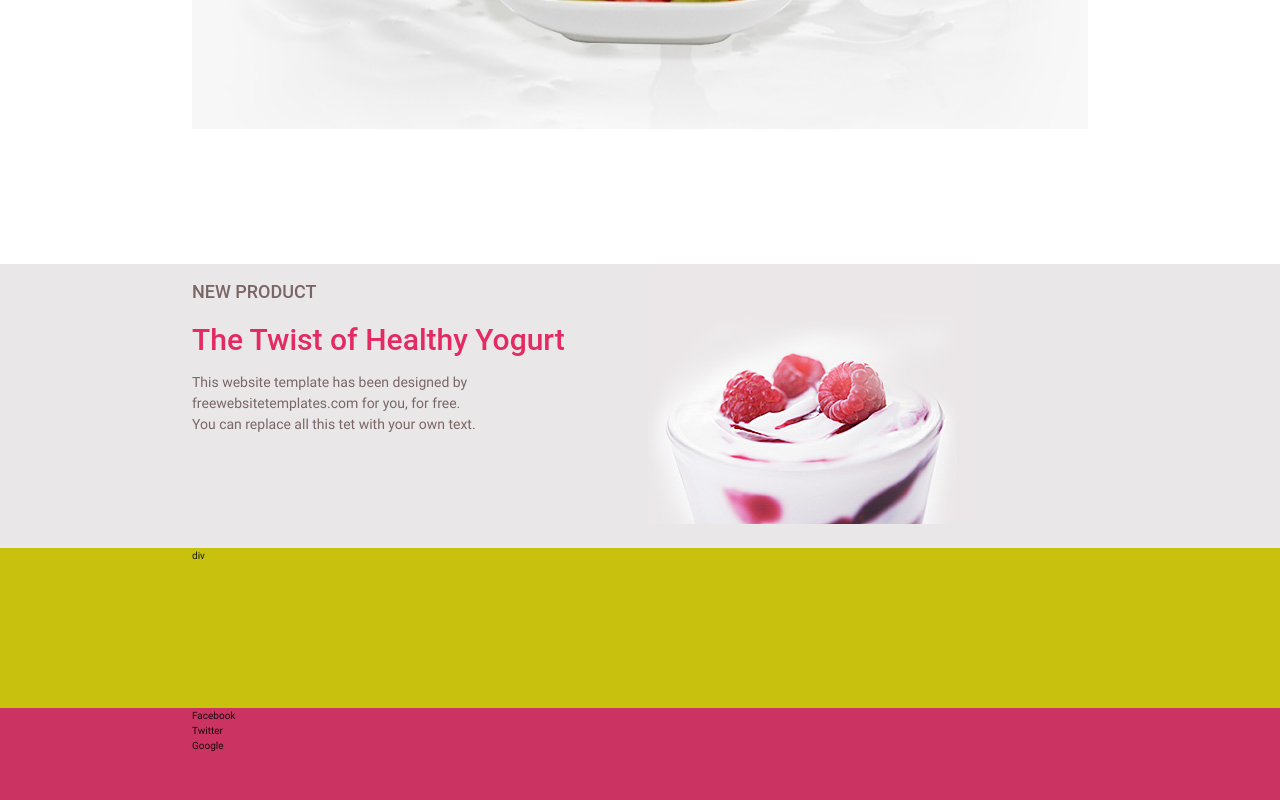
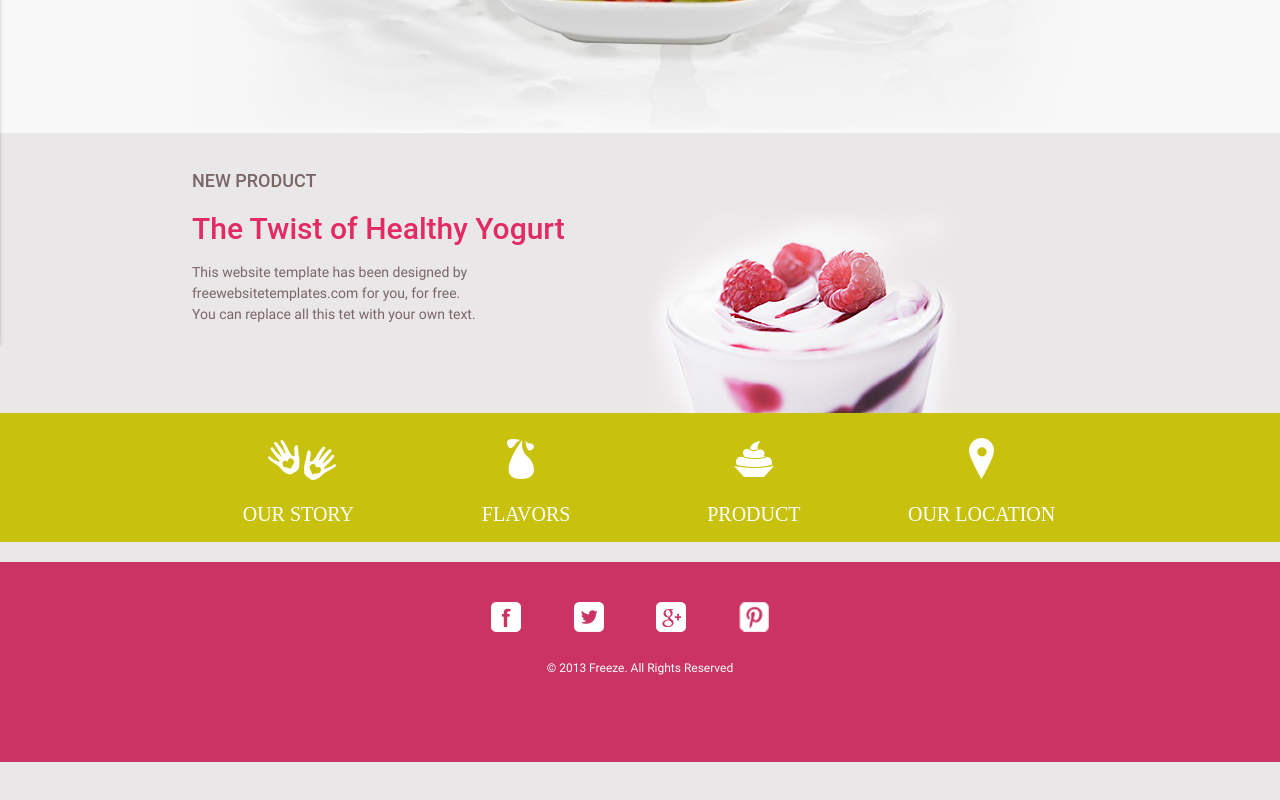
Before and after one commit to claytonmc1/frozenyogurt, a plain HTML site: page index.html in a window 1280 px wide. Shown: the part 516-1316 px from the top of the page. After the commit the page ends 1278 px from the top, so only its background shows below. Drawn offline with Linux system fonts and the light colour scheme.

Commit message:
Finalização

```diff
--- a/index.html
+++ b/index.html
@@ -27,6 +27,18 @@
                     <li><a href="">contact</a></li>
                   </ul>
                 </nav>
+
+
+                <!--  -->
+                 <ul id="slide-out" class="side-nav">
+                  <li><a href=""><span class="menu-featured">home</span></a></li>
+                  <li><a href="">about</a></li>
+                  <li><a href="">blog</a></li>
+                  <li><a href="">contact</a></li>
+                </ul>
+                <a href="#" data-activates="slide-out" class="button-collapse"><img src="images/mobile/mobile-menu.png" alt=""> </a>
+
+                <!--  -->
               </div>
             </div>
           </header>
@@ -36,10 +48,8 @@
               <div class="container">
                 <div class="row">
                   <figure class="banner-image col s12">
-                    <div class="banner-floating">
-                      <img src="images/bg-home.jpg" alt="Sobremesa Freeze Delight">
+                       <img class="responsive-img" src="images/bg-home.jpg" alt="Sobremesa Freeze Delight">
                       <!-- <a class="icon-banner" href="">Freeze Delight</a> -->
-                    </div>
                   </figure>
                 </div>
               </div>
@@ -67,20 +77,32 @@
 
             <section class="products-items">
               <div class="container">
-                div
+                <article class="items-list">
+                  <div class="row">
+                    <ul>
+                      <li class="col s12 m3"><a href="" class="story"></a><h1>Our Story</h1></li>
+                      <li class="col s12 m3"><a href="" class="flavors"></a><h1>Flavors</h1></li>
+                      <li class="col s12 m3"><a href="" class="product"></a><h1>Product</h1></li>
+                      <li class="col s12 m3"><a href="" class="location"></a><h1>Our Location</h1></li>
+                    </ul>
+                  </div>
+                </article>
               </div>
 
             </section>
           </main>
 
-          <footer>
-            <section class="footer-principal">
+           <footer>
+            <section class="footer-principal valign-wrapper">
               <div class="container">
-                <p>Facebook</p>
-                <p>Twitter</p>
-                <p>Google</p>
+                <div class="row center-align">
+                  <a class="facebook" href="">Facebook</a>
+                  <a class="twitter" href="">Twitter</a>
+                  <a class="google" href="">Google</a>
+                  <a class="pinterest" href="">Pinterest</a>
+                  <p class="copy-rights">&copy; 2013 Freeze. All Rights Reserved</p>
+                </div>
               </div>
-
             </section>
           </footer>
         </div>
@@ -89,5 +111,14 @@
 
       <script type="text/javascript" src="js/jquery-3.2.1.min.js"></script>
       <script type="text/javascript" src="materialize/js/materialize.js"></script>
+      <script>
+        $('.button-collapse').sideNav({
+          menuWidth: 300, // Default is 300
+          edge: 'left', // Choose the horizontal origin
+          closeOnClick: true, // Closes side-nav on <a> clicks, useful for Angular/Meteor
+          draggable: true // Choose whether you can drag to open on touch screens,
+        }
+      );
+      </script>
     </body>
   </html>
--- a/sass/style.sass
+++ b/sass/style.sass
@@ -19,6 +19,7 @@ body
     background: #eae7e8
     margin: 0
     padding: 0
+    height: 100%
 
 .wrapper
     width: 100%
@@ -57,22 +58,25 @@ nav.menu
 .menu-featured
     color: #bf4268
 
+.button-collapse
+    display: none
+
 .banner
-    width: 100%
-    height: 660px
-    background: #fff
-
+    background: #f8f8f8
 
 
 .banner-image
     width: 100%
+    height: 100%
 
 .banner-floating
     margin: 0 auto
-    max-width: 960px
     min-height: 470px
     padding: 0
     position: relative
+    // background-image: url('../images/bg-home.jpg')
+    // background-size: cover
+    // background-position: center
 
 .banner-floating img
     max-width: 100%
@@ -99,7 +103,7 @@ nav.menu
 
 .product-featured
     width: 100%
-    min-height: 260px
+    height: 100%
     background: #eae7e8
 
 .product-title h1
@@ -122,20 +126,88 @@ nav.menu
     display: inline-block
     min-width: 100%
 
-
-
 .products-items
     width: 100%
-    height: 160px
+    height: 100%
     background: #c8c10d
+    margin-top: -24px
+
+.items-list
+    width: 100%
+
+.items-list ul li
+    float: left
+    width: 22.91%  /* 220px */
+    margin-top: 20px
+
+.items-list ul li h1
+    font-family: 'Roboto Regular'
+    font-size: 2.0em
+    color: #fff
+    text-transform: uppercase
+    text-align: center
+
+.items-list ul li a
+    background: url('../images/icons.png') no-repeat
+    display: block
+    height: 44px
+    margin: 0 auto 22px
+    padding: 0
+    width: 80px
+
+.items-list ul li a.product
+    background-position: 0 -372px
+
+.items-list ul li a.story
+    background-position: 0 -418px
+
+.items-list ul li a.flavors
+    background-position: 0 -281px
+
+.items-list ul li a.location
+    background-position: 0 -326px
 
 .footer-principal
     width: 100%
     height: 200px
     background: #cb3362
 
+.footer-principal a
+    background: url('../images/icons.png') no-repeat
+    display: inline-block
+    width: 50px
+    height: 32px
+    text-indent: -99999px
+    margin: 0 15px
+
+.footer-principal a.facebook
+    background-position: 0 0
+
+.footer-principal a.twitter
+    background-position: 0 -96px
+
+.footer-principal a.google
+    background-position: 0 -32px
+
+.footer-principal a.pinterest
+    background-position: 0 -64px
+
+.copy-rights
+    font-size: 1.2em
+    color: #fff
+    margin: 25px
 
 
 @media (max-width: 600px)
     .product-featured
         min-height: 100%
+
+    .products-items
+        min-height: 100%
+
+    .menu
+        display: none
+
+    .button-collapse
+        display: block
+        text-align: right
```
Also changed, not shown: css/style.css.
